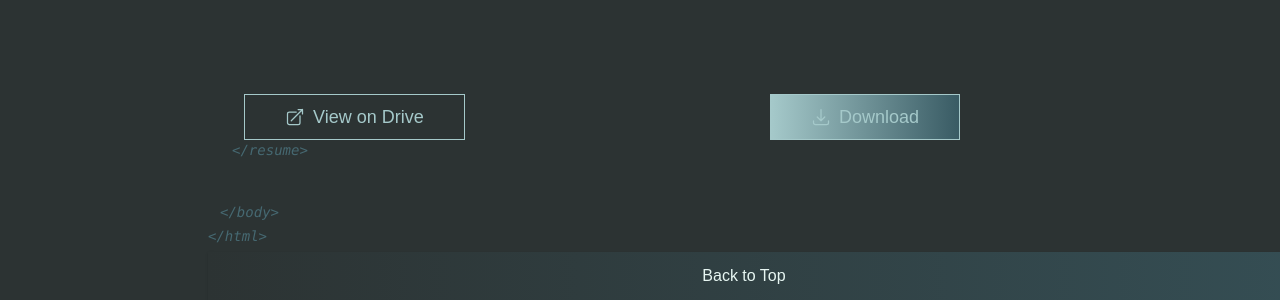
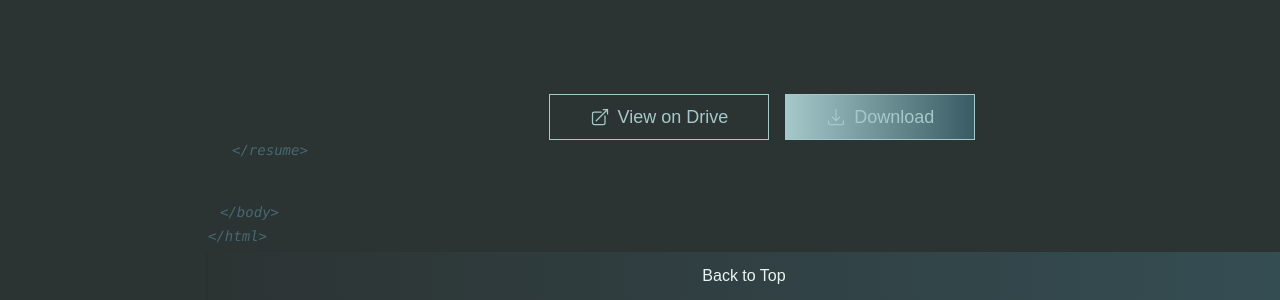
Before and after one commit to mohammad-rahi/mohammadrahi, a Next.js app: page / in a window 1280 px wide. Shown: the part 8236-8536 px from the top of the page. Built offline with nearby package versions, Linux system fonts and the light colour scheme.

Commit message:
Resume buttons alingment

```diff
--- a/pages/resume.jsx
+++ b/pages/resume.jsx
@@ -23,7 +23,7 @@
             className='w-full min-h-[85vh]'
           ></iframe>
 
-          <div className='mt-8 grid sm:grid-cols-2 gap-4'>
+          <div className='mt-8 flex flex-wrap justify-center items-center gap-4'>
             <a href="https://drive.google.com/file/d/14suQgQIyBm4aZT8IBIXMpfrI-lGaP_Re/view" target="_blank" rel="noreferrer" title='View on Drive'>
               <Button buttonStyle="btn_outline">
                 <span className='flex gap-2 items-center'> <svg xmlns="http://www.w3.org/2000/svg" fill="none" viewBox="0 0 24 24" strokeWidth={1.5} stroke="currentColor" className="w-5">
```
